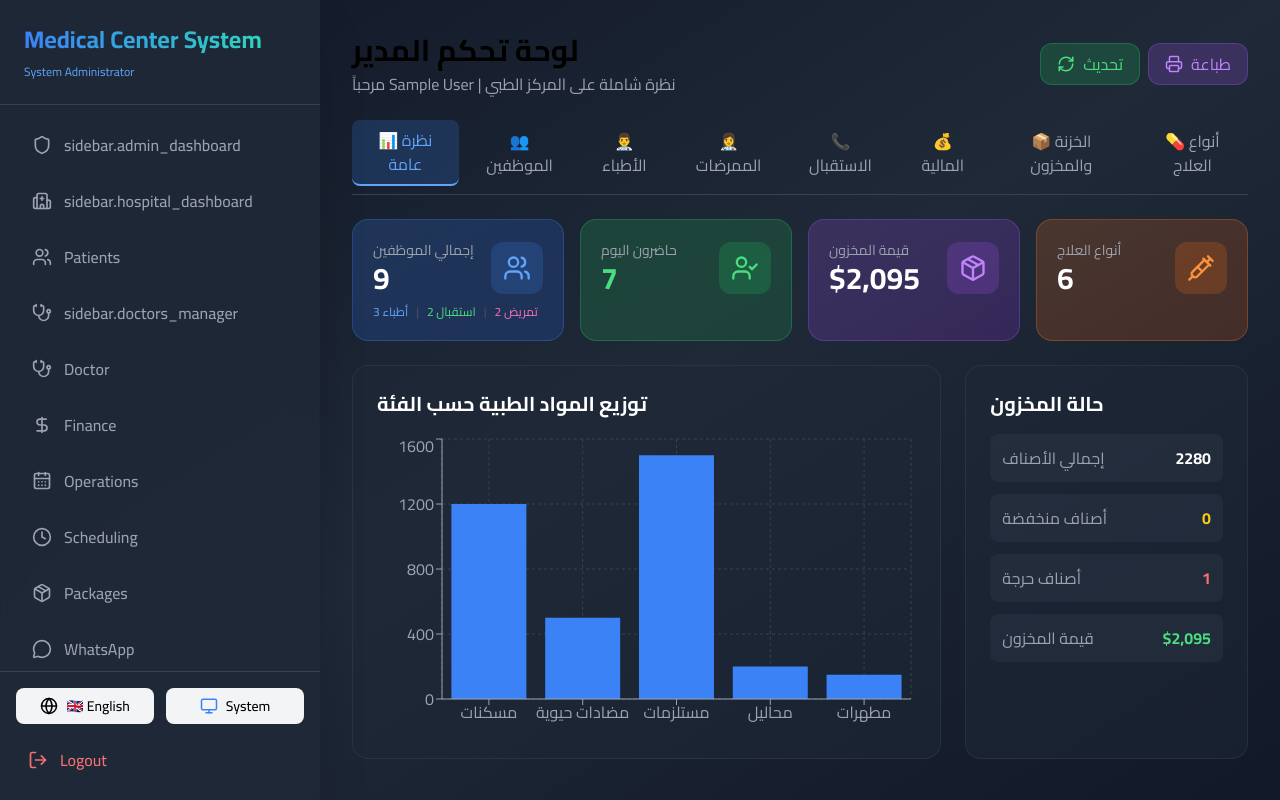
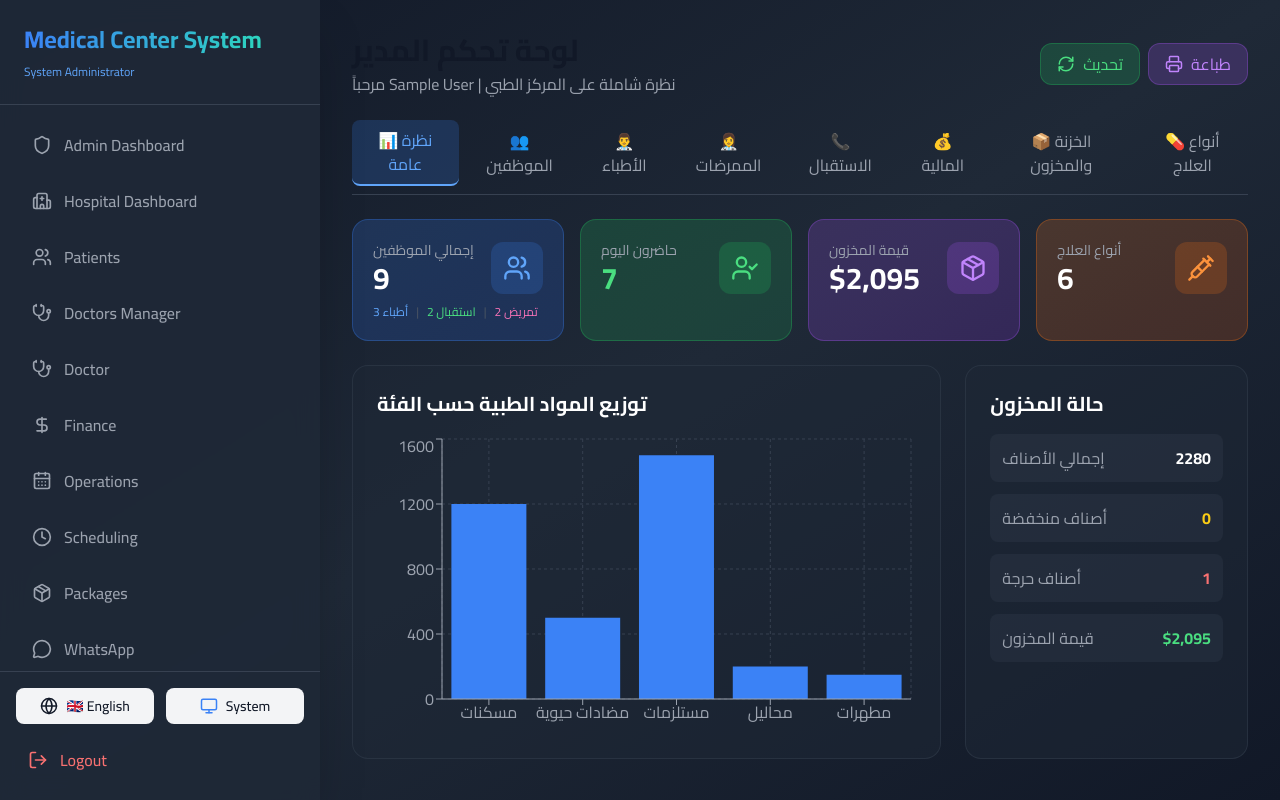
Before and after one commit to Islam412/MCSOS-System, a React (Vite) app: page / in a window 1280 px wide. Built offline with nearby package versions, Linux system fonts and the light colour scheme; sample sign-in values are in the browser's storage.

Commit message:
desing translate lan

```diff
--- a/src/i18n/locales/ar/translation.json
+++ b/src/i18n/locales/ar/translation.json
@@ -4,7 +4,10 @@
     "name": "MCSOS"
   },
   "sidebar": {
+    "admin_dashboard": "لوحة المدير",
+    "hospital_dashboard": "لوحة المستشفى",
     "dashboard": "لوحة التحكم",
+    "doctors_manager": "إدارة الأطباء",
     "profile": "الملف الشخصي",
     "patients": "المرضى",
     "reception": "الاستقبال",
@@ -17,6 +20,7 @@
     "prescription": "الروشتات",
     "invoice": "الفواتير",
     "appointments": "المواعيد",
+    "book_appointment": "حجز موعد",
     "logout": "تسجيل الخروج"
   },
   "reception": {
--- a/src/i18n/locales/en/translation.json
+++ b/src/i18n/locales/en/translation.json
@@ -4,7 +4,10 @@
     "name": "MCSOS"
   },
   "sidebar": {
+    "admin_dashboard": "Admin Dashboard",
+    "hospital_dashboard": "Hospital Dashboard",
     "dashboard": "Dashboard",
+    "doctors_manager": "Doctors Manager",
     "profile": "Profile",
     "patients": "Patients",
     "reception": "Reception",
@@ -17,6 +20,7 @@
     "prescription": "Prescriptions",
     "invoice": "Invoice",
     "appointments": "Appointments",
+    "book_appointment": "Book Appointment",
     "logout": "Logout"
   },
   "reception": {
--- a/src/i18n/locales/fr/translation.json
+++ b/src/i18n/locales/fr/translation.json
@@ -4,7 +4,10 @@
     "name": "MCSOS"
   },
   "sidebar": {
+    "admin_dashboard": "Tableau de bord Admin",
+    "hospital_dashboard": "Tableau de bord Hôpital",
     "dashboard": "Tableau de bord",
+    "doctors_manager": "Gestion des Médecins",
     "profile": "Profil",
     "patients": "Patients",
     "reception": "Accueil",
@@ -17,6 +20,7 @@
     "prescription": "Ordonnances",
     "invoice": "Facture",
     "appointments": "Rendez-vous",
+    "book_appointment": "Prendre RDV",
     "logout": "Déconnexion"
   },
   "reception": {
--- a/src/index.css
+++ b/src/index.css
@@ -2,9 +2,12 @@
 @tailwind components;
 @tailwind utilities;
 
+
 @layer base {
   body {
     font-family: 'Cairo', -apple-system, BlinkMacSystemFont, 'Segoe UI', system-ui, sans-serif;
+    @apply bg-gray-50 dark:bg-gray-900 text-gray-900 dark:text-gray-100;
+    transition: background-color 0.3s ease, color 0.3s ease;
   }
 }
 
--- a/src/main.jsx
+++ b/src/main.jsx
@@ -4,8 +4,8 @@ import App from './App.jsx'
 import './index.css'
 import { Toaster } from 'react-hot-toast'
 import './i18n'
+import { ThemeProvider } from './context/ThemeContext'
 
-// تأكيد وجود الخط العربي
 const link = document.createElement('link')
 link.href = 'https://fonts.googleapis.com/css2?family=Cairo:wght@400;500;600;700;800&display=swap'
 link.rel = 'stylesheet'
@@ -13,6 +13,7 @@ document.head.appendChild(link)
 
 ReactDOM.createRoot(document.getElementById('root')).render(
   <React.StrictMode>
+    <ThemeProvider>  {/* ← لف الـ App بـ ThemeProvider */}
       <App />
       <Toaster
         position="top-right"
@@ -23,5 +24,6 @@ ReactDOM.createRoot(document.getElementById('root')).render(
           },
         }}
       />
+    </ThemeProvider>
   </React.StrictMode>,
 )
```
Lines whose indentation alone changed are shown as unchanged.
